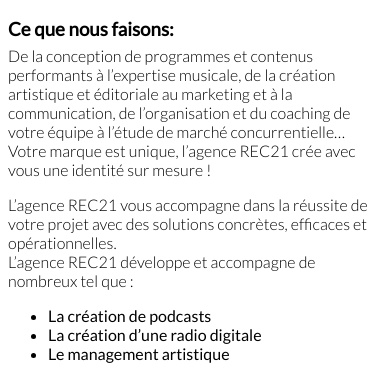
After one commit to FrancoisRab/ClaudE-website, a Flask app: page /agence in a window 390 px wide. The commit adds this page. Shown: the part 397-773 px from the top of the page. Run offline with Flask 2, Linux system fonts and the light colour scheme; some libraries are stand-ins or nearby versions.

Commit message:
Agency page mobile

```diff
--- a/app.py
+++ b/app.py
@@ -10,9 +10,9 @@ def index():
 def projets():
     return render_template('pages/projets.html')
 
-@app.route('/rec21')
-def rec21():
-    return render_template('pages/rec21.html')
+@app.route('/agence')
+def agence():
+    return render_template('pages/agence.html')
 
 @app.route('/radio')
 def radio():
--- /dev/null
+++ b/static/css/agence.css
@@ -0,0 +1,8 @@
+.agency-subtitle p {
+  font-size: 16px;
+  text-align: center;
+}
+
+.agency-skills-txt h3 {
+  margin-bottom: -10px;
+}
--- a/static/css/app.css
+++ b/static/css/app.css
@@ -2,6 +2,7 @@
 @import 'index.css';
 @import 'shared.css';
 @import 'footer.css';
+@import 'agence.css';
 
 body {
   font-family: 'Lato', sans-serif;
@@ -18,6 +19,11 @@ body a {
 
 body a:hover {
   color: rgb(255, 51, 51);
+}
+
+.headline-footer {
+  text-align: center;
+  font-size: 10px;
 }
 
 /* Mobile grid */
@@ -48,7 +54,6 @@ body a:hover {
 .footer {
   grid-column: 1/2;
   grid-row: 3/4;
-  background-color: black;
   color: white;
   margin-top: 50px;
 }
--- a/static/css/footer.css
+++ b/static/css/footer.css
@@ -1,8 +1,16 @@
+.headline-footer {
+  color: black;
+}
+
 .footer-content {
   text-align: center;
+  background-color: black;
 }
 .footer-content a {
   color: white;
+}
+.footer-text h2 {
+  padding-top: 20px;
 }
 
 .footer-text p {
--- a/static/css/shared.css
+++ b/static/css/shared.css
@@ -20,3 +20,13 @@
 .txt-align {
   text-align: center;
 }
+
+.font-lighter p {
+  font-weight: 100;
+}
+
+.center-img img {
+  display: block;
+  margin: 0 auto;
+  width: 80%;
+}
--- a/templates/layout/shared/_footer.html
+++ b/templates/layout/shared/_footer.html
@@ -1,3 +1,6 @@
+<div class="headline-footer">
+  <p><em>La passion est une force, l’agence REC21 : Regarder, Ecouter et Créer !</em></p>
+</div>
 <div class="footer-content">
   <div class="footer-text">
     <h2>Travaillons ensemble !</h2>
--- a/templates/layout/shared/_navbar.html
+++ b/templates/layout/shared/_navbar.html
@@ -5,7 +5,7 @@
 </div>
 <div class="navbar-menu">
   <ul class="inline">
-    <li><a href="{{url_for('rec21')}}"> Rec21 </a></li>
+    <li><a href="{{url_for('agence')}}"> Agence </a></li>
     <li><a href="{{url_for('radio')}}"> Radio </a></li>
     <li><a href="{{url_for('projets')}}"> Projets </a></li>
   </ul>
--- /dev/null
+++ b/templates/pages/agence.html
@@ -0,0 +1,39 @@
+{% extends 'layout/default.html'%}
+{% block title %} En savoir plus - {{ super() }}{% endblock %}
+
+{% block body %}
+<div class="agency-content-page">
+  <div class="agency-subtitle font-lighter">
+    <p><em>« REC21 est une agence de conseil média indépendante et professionnelle. »</em></p>
+  </div>
+  <div class="agency-skills">
+    <div class="agency-skills-img center-img">
+      <img src="static/images/app.jpg" alt="">
+    </div>
+    <div class="agency-skills-txt font-lighter">
+      <h3>Ce que nous faisons:</h3>
+      <p>De la conception de programmes et contenus performants à l’expertise musicale, de la création artistique et éditoriale
+      au marketing et à la communication, de l’organisation et du coaching de votre équipe à l’étude de marché
+      concurrentielle… Votre marque est unique, l’agence REC21 crée avec vous une identité sur mesure !</p>
+    </div>
+  </div>
+  <div class="agency-list">
+    <div class="agency-skills-txt font-lighter">
+      <p>L’agence REC21 vous accompagne dans la réussite de votre projet avec des solutions concrètes, efficaces et
+      opérationnelles.<br>
+      L’agence REC21 développe et accompagne de nombreux tel que :
+      <ul>
+        <li>La création de podcasts</li>
+        <li>La création d’une radio digitale</li>
+        <li>Le management artistique</li>
+      </ul>
+      <div class="agency-skills-img center-img">
+        <img src="static/images/app.jpg" alt="">
+      </div>
+    </div>
+  </div>
+</div>
+<div class="presentation">
+
+</div>
+{% endblock %}
```
Also changed, not shown: templates/pages/rec21.html (deleted, +0 -8 lines).
